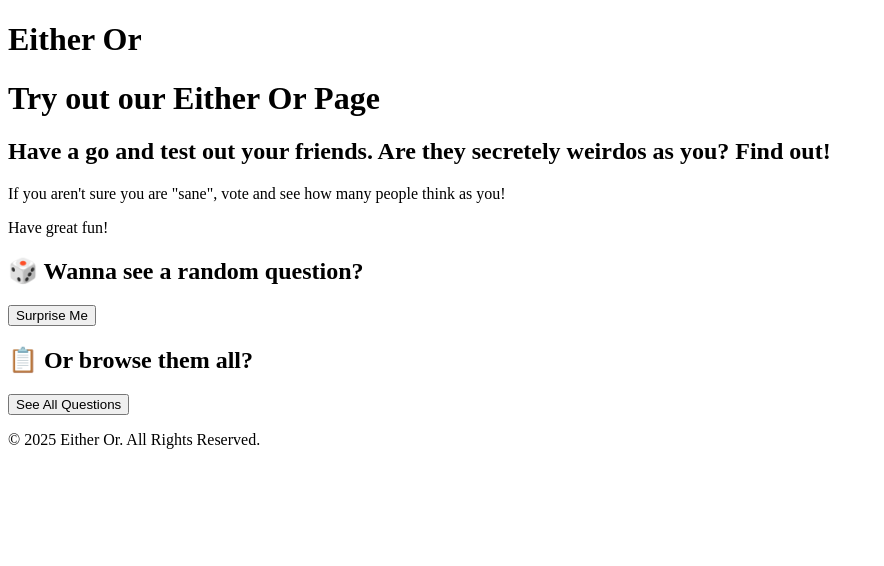
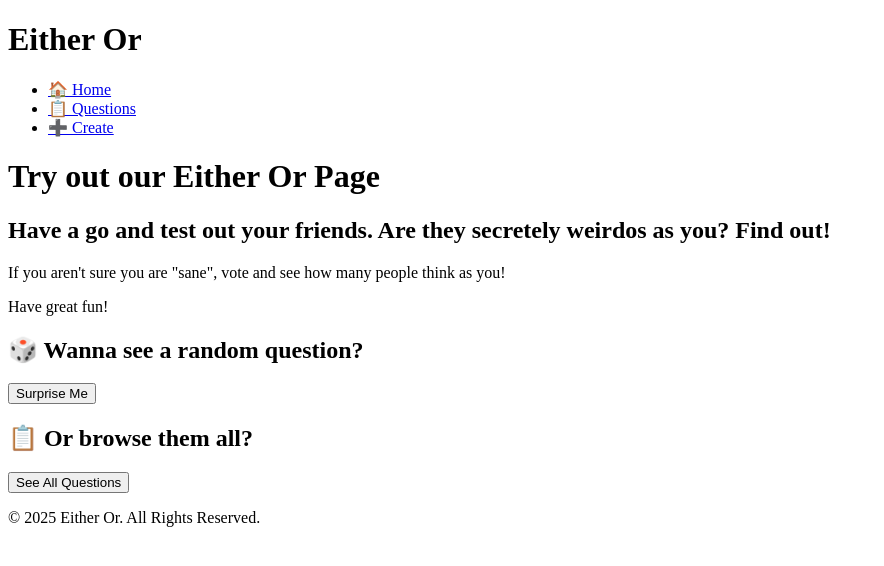
Before and after one commit to Ania58/EitherOr-Frontend, a React (Vite) app: page / in a window 1280 px wide. Shown: the top 566 px of the page, without its empty margins (0-884 px from the left). Built offline with nearby package versions, Linux system fonts and the light colour scheme; no server answers.

Commit message:
create some of the routes in the App.jsx and links to the specific pages inside Header.jsx, test them from the frontend

```diff
--- a/src/App.jsx
+++ b/src/App.jsx
@@ -1,18 +1,32 @@
 import React from "react";
+import { Routes, Route } from "react-router-dom";
 import Header from "./components/layout/Header";
+import Footer from "./components/layout/Footer";
 import MainPage from "./pages/MainPage";
-import Footer from "./components/layout/Footer";
+import CreateQuestion from "./components/questions/CreateQuestion";
+import QuestionList from "./components/questions/QuestionList";
+import QuestionDetails from "./components/questions/QuestionDetails";
+import EditQuestion from "./components/questions/EditQuestion";
+import DeleteQuestion from "./components/questions/DeleteQuestion";
 
 function App() {
-
-
   return (
     <>
-     <Header />
-     <MainPage />
-     <Footer />
+      <Header />
+
+      <Routes>
+        <Route path="/" element={<MainPage />} />
+        <Route path="/questions" element={<QuestionList />} />
+        <Route path="/questions/create" element={<CreateQuestion />} />
+        <Route path="/questions/:id" element={<QuestionDetails />} />
+        <Route path="/questions/:id/edit" element={<EditQuestion />} />
+        <Route path="/questions/:id/delete" element={<DeleteQuestion />} />
+
+      </Routes>
+
+      <Footer />
     </>
-  )
+  );
 }
 
-export default App
+export default App;
--- a/src/components/layout/Header.jsx
+++ b/src/components/layout/Header.jsx
@@ -1,10 +1,16 @@
+import { Link } from "react-router-dom";
+
 
 const Header = () => {
     return (
         <header>
             <h1>Either Or</h1>
             <nav>
-
+                <ul>
+                    <li><Link to="/">🏠 Home</Link></li>
+                    <li><Link to="/questions">📋 Questions</Link></li>
+                    <li><Link to="/questions/create">➕ Create</Link></li>
+                </ul>
             </nav>
         </header>
     )
```
